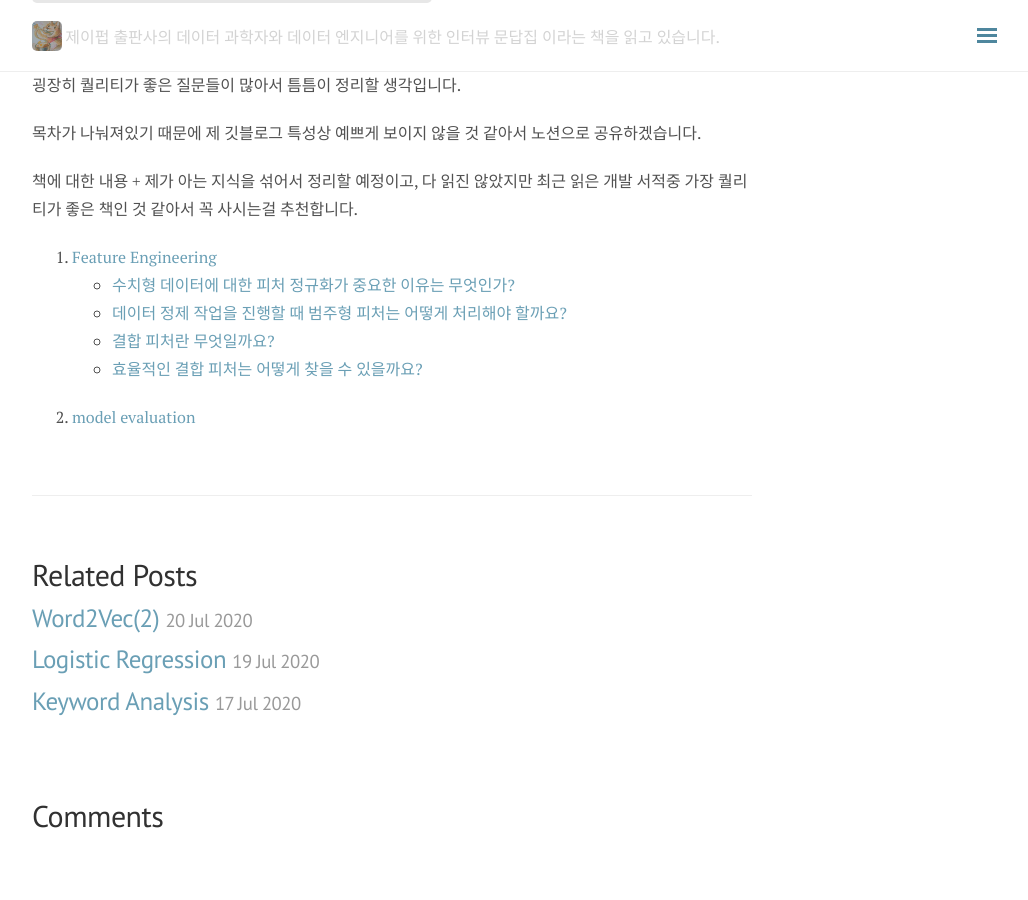
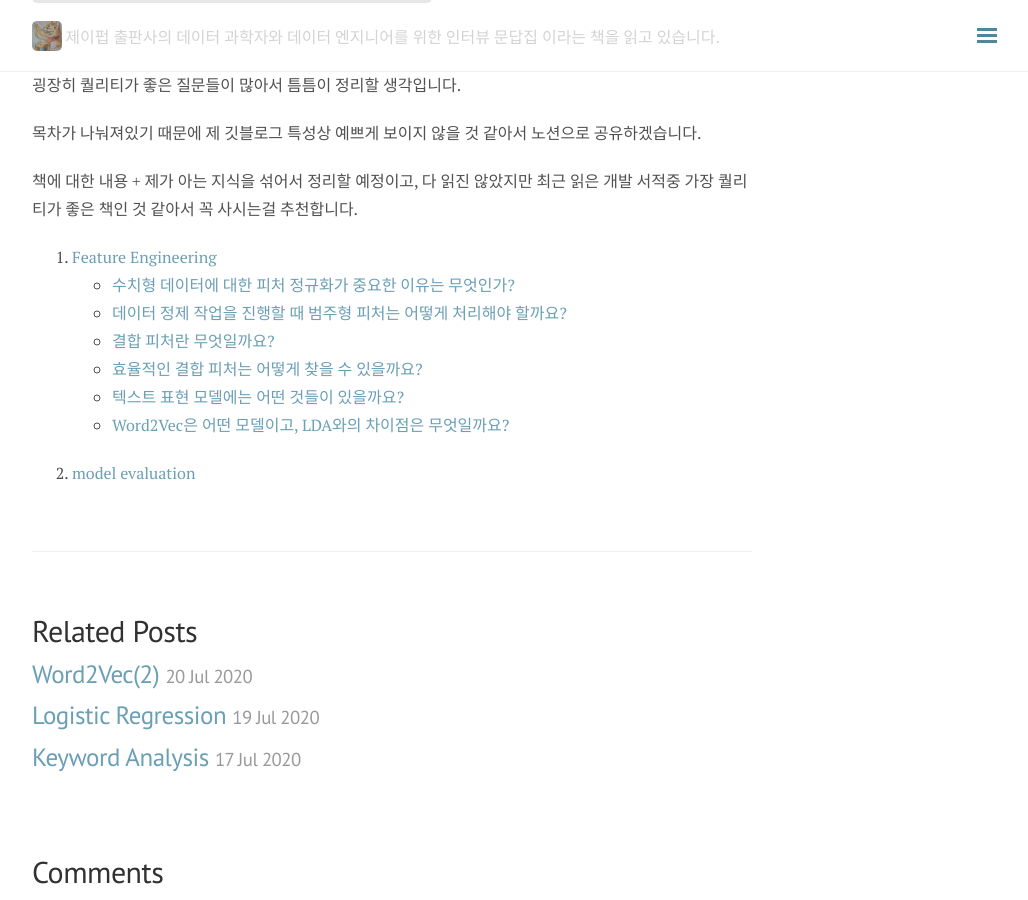
Before and after one commit to del-luna/del-luna.github.io, a Jekyll site: the page built from _posts/2020-07-22-면접-post.md, in a window 1280 px wide and 900 px high, scrolled down 598 px. Shown: the whole window, without its empty margins (248-1276 px from the left). Built offline with Jekyll 4.4.1, drawn with Linux system fonts in a browser that asks for light colours; nearby versions of some CDN libraries; comment, search, counter and statistics services are not loaded; before the commit the page ends 1442 px from its top, so only the background shows below that.

Commit message:
upload interview

```diff
--- a/_posts/2020-07-22-면접-post.md
+++ b/_posts/2020-07-22-면접-post.md
@@ -29,4 +29,6 @@ tags: [Ai]
     - [데이터 정제 작업을 진행할 때 범주형 피처는 어떻게 처리해야 할까요?](https://www.notion.so/pytonic/a2ad6ed62090452eb616d99c712fec13)
     - [결합 피처란 무엇일까요?](https://www.notion.so/pytonic/aa4e7e0cab7f440c9f0b2ef1202e29e2)
     - [효율적인 결합 피처는 어떻게 찾을 수 있을까요?](https://www.notion.so/pytonic/02c5d48ff4f4480d9905293219acf01d)
+    - [텍스트 표현 모델에는 어떤 것들이 있을까요?](https://www.notion.so/pytonic/3e15b28648134aba8cd580222903cd86)
+    - [Word2Vec은 어떤 모델이고, LDA와의 차이점은 무엇일까요?](https://www.notion.so/pytonic/Word2Vec-LDA-6ad2fa7b874a4d18918bbaf11da8fa65)
 2. [model evaluation]()
```
